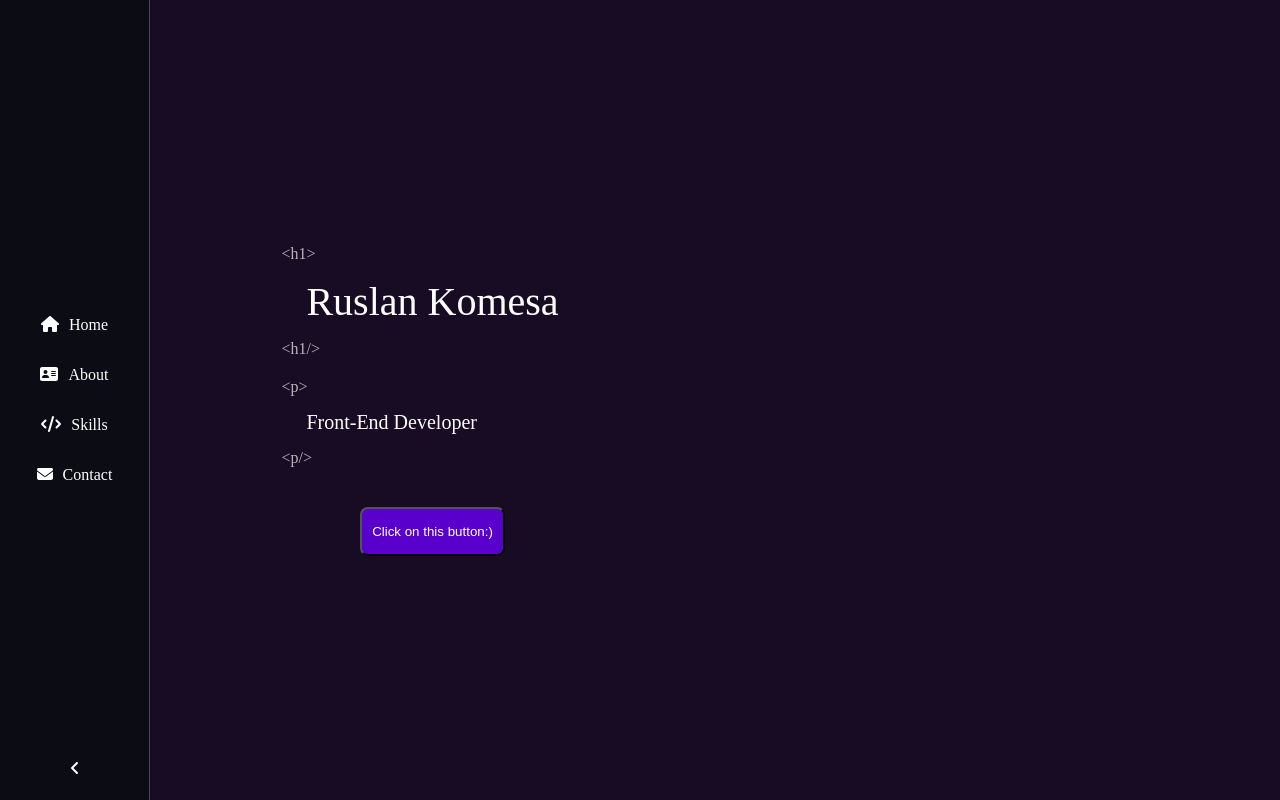
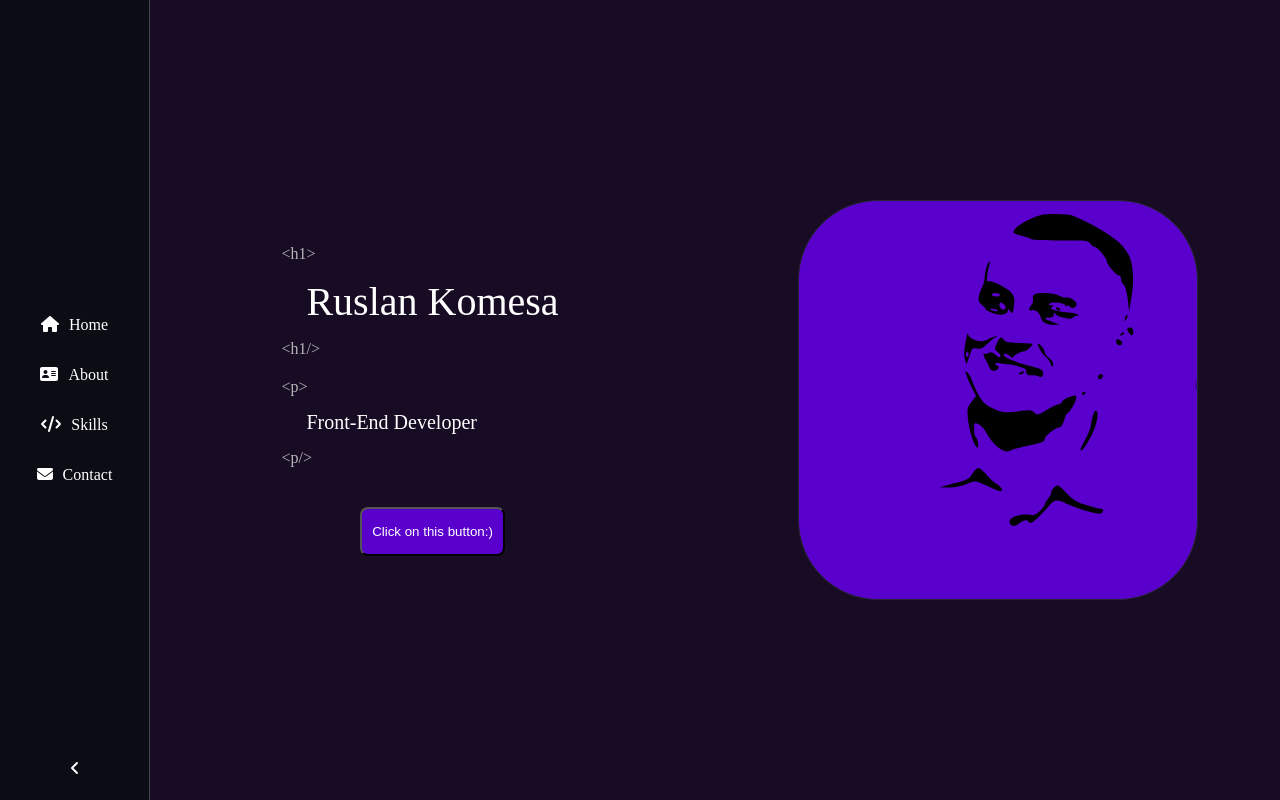
Before and after one commit to KoMeSa/portfolio-vue3, a Vue app: page / in a window 1280 px wide. Built offline with nearby package versions, Linux system fonts and the light colour scheme.

Commit message:
Added block-man.

```diff
--- a/src/views/HomeView.vue
+++ b/src/views/HomeView.vue
@@ -18,7 +18,11 @@ import RButton from "../components/UI/RButton.vue";
         <RButton>Click on this button:)</RButton>
       </div>
     </div>
-    <div><div class="circle"></div></div>
+    <div>
+      <div class="man">
+        <img src="../assets/r.svg" alt="RK" />
+      </div>
+    </div>
   </div>
 </template>
 
@@ -30,4 +34,20 @@ import RButton from "../components/UI/RButton.vue";
   justify-items: center;
   align-items: center;
 }
+
+.man {
+  width: 400px;
+  height: 400px;
+  border: 1px solid $color-border;
+  border-radius: 20%;
+  background: $color-primary;
+  position: relative;
+
+  img {
+    display: inline-block;
+    width: 100%;
+    height: 100%;
+    border-radius: 50%;
+  }
+}
 </style>
```
Also changed, not shown: src/assets/logo.png (deleted), src/assets/r.svg (added).
